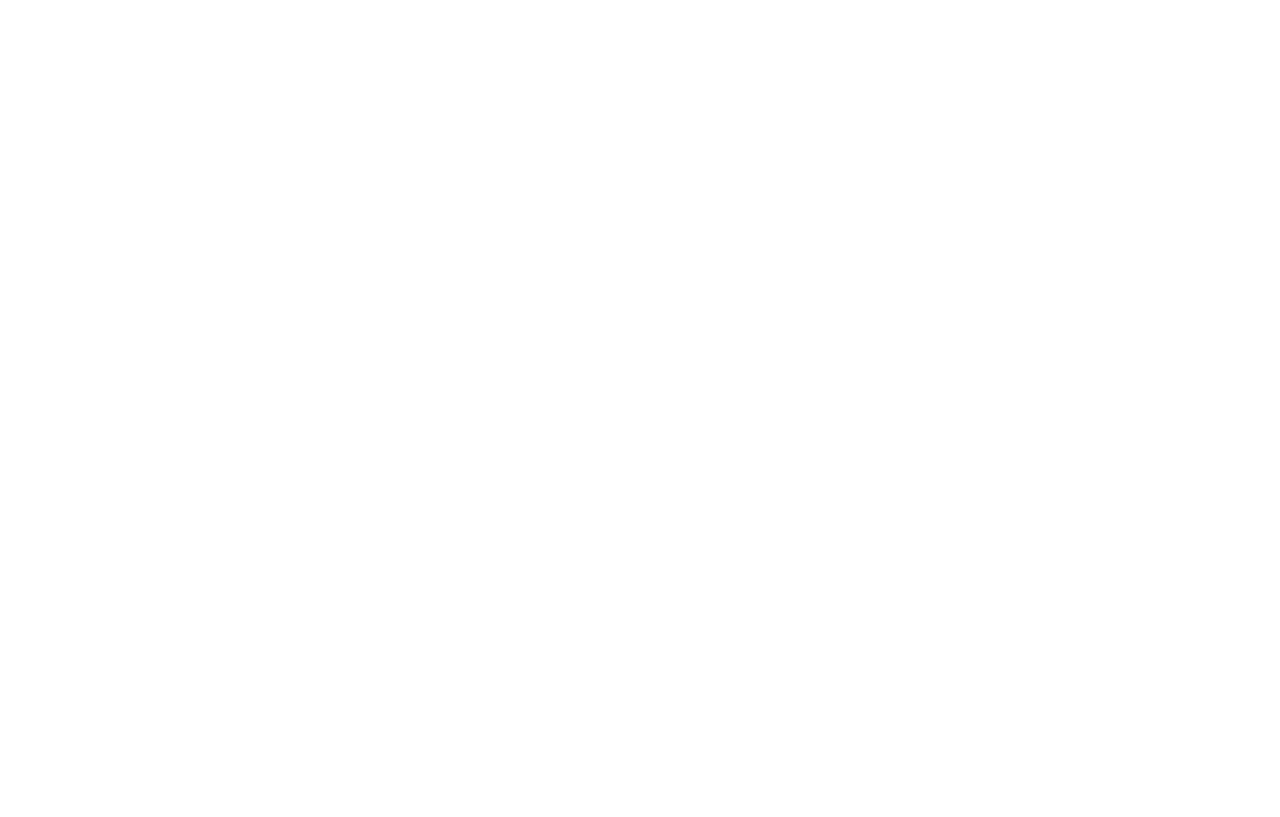
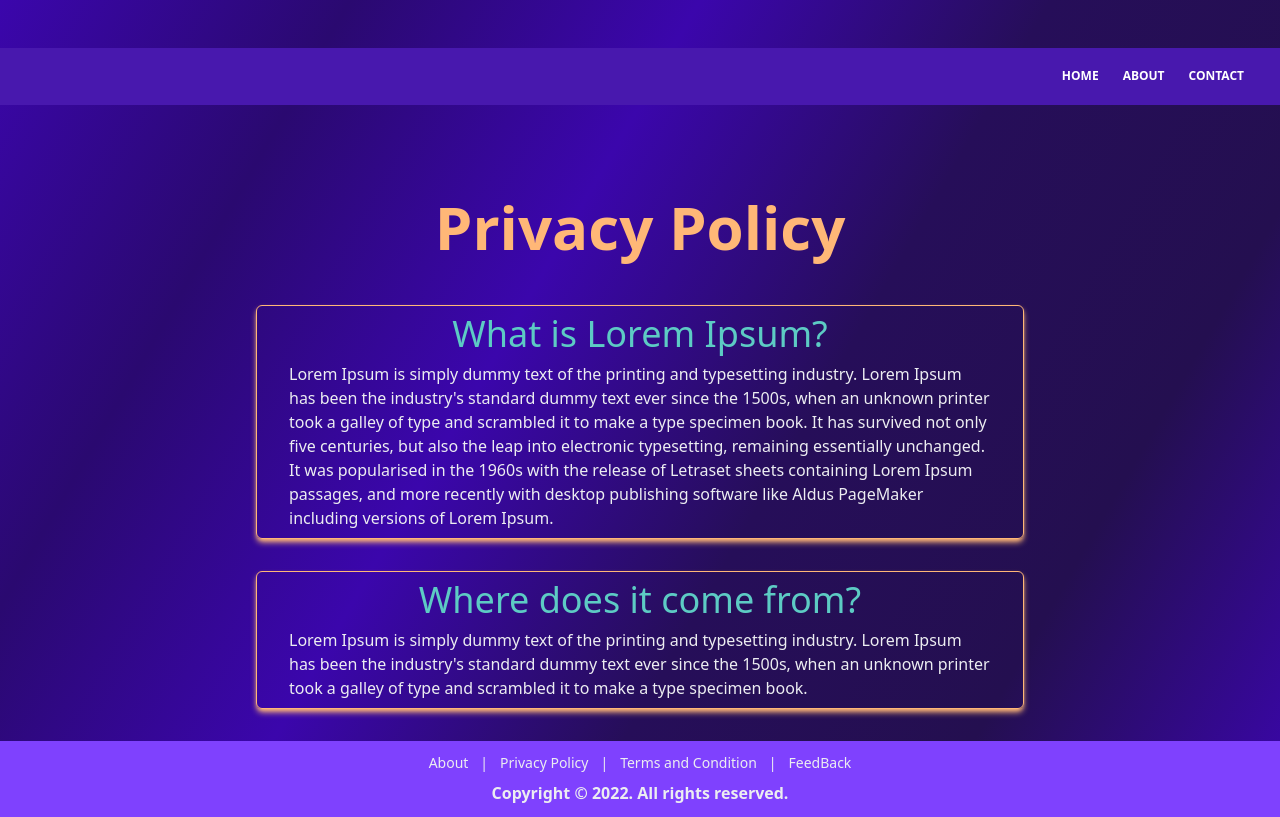
Before and after one commit to harshbhange0/chronological-age-calculator, a React (Create React App) app: page /privacy-policy in a window 1280 px wide. Before the commit this address had no page. Built offline with nearby package versions, Linux system fonts and the light colour scheme.

Commit message:
all pages done

```diff
--- a/src/App.js
+++ b/src/App.js
@@ -2,12 +2,16 @@
 import Home from "./components/pages/home/Home";
 import About from "./components/pages/about/About";
 import Contact from "./components/pages/contact/Contact";
+import PrivacyPolicy from "./components/pages/PrivacyPolicy";
+import TermsCondition from "./components/pages/TermsCondition";
 
 function App() {
   return (
     <Routes>
       <Route path="/" element={<Home />}></Route>
       <Route path="/about" element={<About />}></Route>
+      <Route path="/privacy-policy" element={<PrivacyPolicy />}></Route>
+      <Route path="/terms-condition" element={<TermsCondition />}></Route>
       <Route path="/contact" element={<Contact />}></Route>
     </Routes>
   );
--- a/src/components/Footer.jsx
+++ b/src/components/Footer.jsx
@@ -3,15 +3,21 @@
 
 function Footer() {
   return (
-    <footer className="flex w-full flex-col items-center justify-center bg-[#7f41feff] py-3 ">
+    <footer className="flex w-full flex-col items-center justify-center bg-[#7f41feff] py-3 px-2 sm:px-0 ">
       <div className="mb-2 flex flex-row items-center justify-center gap-3 text-sm">
-        <Link  className="text-center" to="/about">About</Link>
-        <span className="text-center" >|</span>
-        <span className="text-center" >Privacy Policy</span>
-        <span className="text-center" >|</span>
-        <span className="text-center" >Terms and Condition</span>
-        <span className="text-center" >|</span>
-        <span className="text-center" >FeedBack</span>
+        <Link className="text-center" to="/about">
+          About
+        </Link>
+        <span className="text-center">|</span>
+        <Link to="/privacy-policy" className="text-center">
+          Privacy Policy
+        </Link>
+        <span className="text-center">|</span>
+        <Link to="/terms-condition" className="text-center">
+          Terms and Condition
+        </Link>
+        <span className="text-center">|</span>
+        <Link to="/contact" className="text-center">FeedBack</Link>
       </div>
       <span className=" text-md font-[900]">
         Copyright © 2022. All rights reserved.
--- /dev/null
+++ b/src/components/pages/PrivacyPolicy.jsx
@@ -0,0 +1,48 @@
+import React from "react";
+import Navbar from "../nav/Nav";
+import Footer from "../Footer";
+
+function PrivacyPolicy() {
+  return (
+    <section className="bg_color flex flex-col justify-between gap-8 text-[#ECEDF1]">
+      <header className=" py-8  sm:py-10 lg:py-12">
+        <Navbar />
+      </header>
+      <main className="mx-auto flex h-auto w-full flex-col items-center justify-center gap-8 px-4 sm:w-[70%] sm:px-0 md:w-[60%]">
+        <h1 className="mb-4 text-center text-6xl font-[600] text-[#FFB777]">
+          Privacy Policy
+        </h1>
+        <div className="mx-auto flex flex-col space-y-2 rounded-md border border-[#FFB777] px-4 py-2 shadow-md shadow-[#FFB777]">
+          <h1 className="text-center text-xl text-[#5DCBC4] sm:text-2xl md:text-4xl">
+            What is Lorem Ipsum?
+          </h1>
+          <p className="px-4 leading-6">
+            Lorem Ipsum is simply dummy text of the printing and typesetting
+            industry. Lorem Ipsum has been the industry's standard dummy text
+            ever since the 1500s, when an unknown printer took a galley of type
+            and scrambled it to make a type specimen book. It has survived not
+            only five centuries, but also the leap into electronic typesetting,
+            remaining essentially unchanged. It was popularised in the 1960s
+            with the release of Letraset sheets containing Lorem Ipsum passages,
+            and more recently with desktop publishing software like Aldus
+            PageMaker including versions of Lorem Ipsum.
+          </p>
+        </div>
+        <div className="mx-auto flex flex-col space-y-2 rounded-md border border-[#FFB777] px-4 py-2 shadow-md shadow-[#FFB777]">
+          <h1 className="text-center text-xl text-[#5DCBC4] sm:text-2xl md:text-4xl">
+            Where does it come from?
+          </h1>
+          <p className="px-4 leading-6">
+            Lorem Ipsum is simply dummy text of the printing and typesetting
+            industry. Lorem Ipsum has been the industry's standard dummy text
+            ever since the 1500s, when an unknown printer took a galley of type
+            and scrambled it to make a type specimen book.
+          </p>
+        </div>
+      </main>
+      <Footer />
+    </section>
+  );
+}
+
+export default PrivacyPolicy;
--- /dev/null
+++ b/src/components/pages/TermsCondition.jsx
@@ -0,0 +1,49 @@
+import React from "react";
+import Navbar from "../nav/Nav";
+import Footer from "../Footer";
+
+function TermsCondition() {
+  return (
+    <section className="bg_color flex flex-col justify-between gap-8 text-[#ECEDF1]">
+      <header className=" py-8  sm:py-10 lg:py-12">
+        <Navbar />
+      </header>
+      <main className="mx-auto flex h-auto w-full flex-col items-center justify-center gap-8 px-4 sm:w-[70%] sm:px-0 md:w-[60%]">
+        <h1 className="mb-4 text-center text-6xl font-[600] text-[#FFB777]">
+        Terms and Condition
+        </h1>
+        <div className="mx-auto flex flex-col space-y-2 rounded-md border border-[#FFB777] px-4 py-2 shadow-md shadow-[#FFB777]">
+          <h1 className="text-center text-xl text-[#5DCBC4] sm:text-2xl md:text-4xl">
+          What is Lorem Ipsum?
+
+          </h1>
+          <p className="px-4 leading-6">
+            Lorem Ipsum is simply dummy text of the printing and typesetting
+            industry. Lorem Ipsum has been the industry's standard dummy text
+            ever since the 1500s, when an unknown printer took a galley of type
+            and scrambled it to make a type specimen book. It has survived not
+            only five centuries, but also the leap into electronic typesetting,
+            remaining essentially unchanged. It was popularised in the 1960s
+            with the release of Letraset sheets containing Lorem Ipsum passages,
+            and more recently with desktop publishing software like Aldus
+            PageMaker including versions of Lorem Ipsum.
+          </p>
+        </div>
+        <div className="mx-auto flex flex-col space-y-2 rounded-md border border-[#FFB777] px-4 py-2 shadow-md shadow-[#FFB777]">
+          <h1 className="text-center text-xl text-[#5DCBC4] sm:text-2xl md:text-4xl">
+          Where does it come from?
+          </h1>
+          <p className="px-4 leading-6">
+            Lorem Ipsum is simply dummy text of the printing and typesetting
+            industry. Lorem Ipsum has been the industry's standard dummy text
+            ever since the 1500s, when an unknown printer took a galley of type
+            and scrambled it to make a type specimen book.
+          </p>
+        </div>
+      </main>
+      <Footer />
+    </section>
+  );
+}
+
+export default TermsCondition;
```
